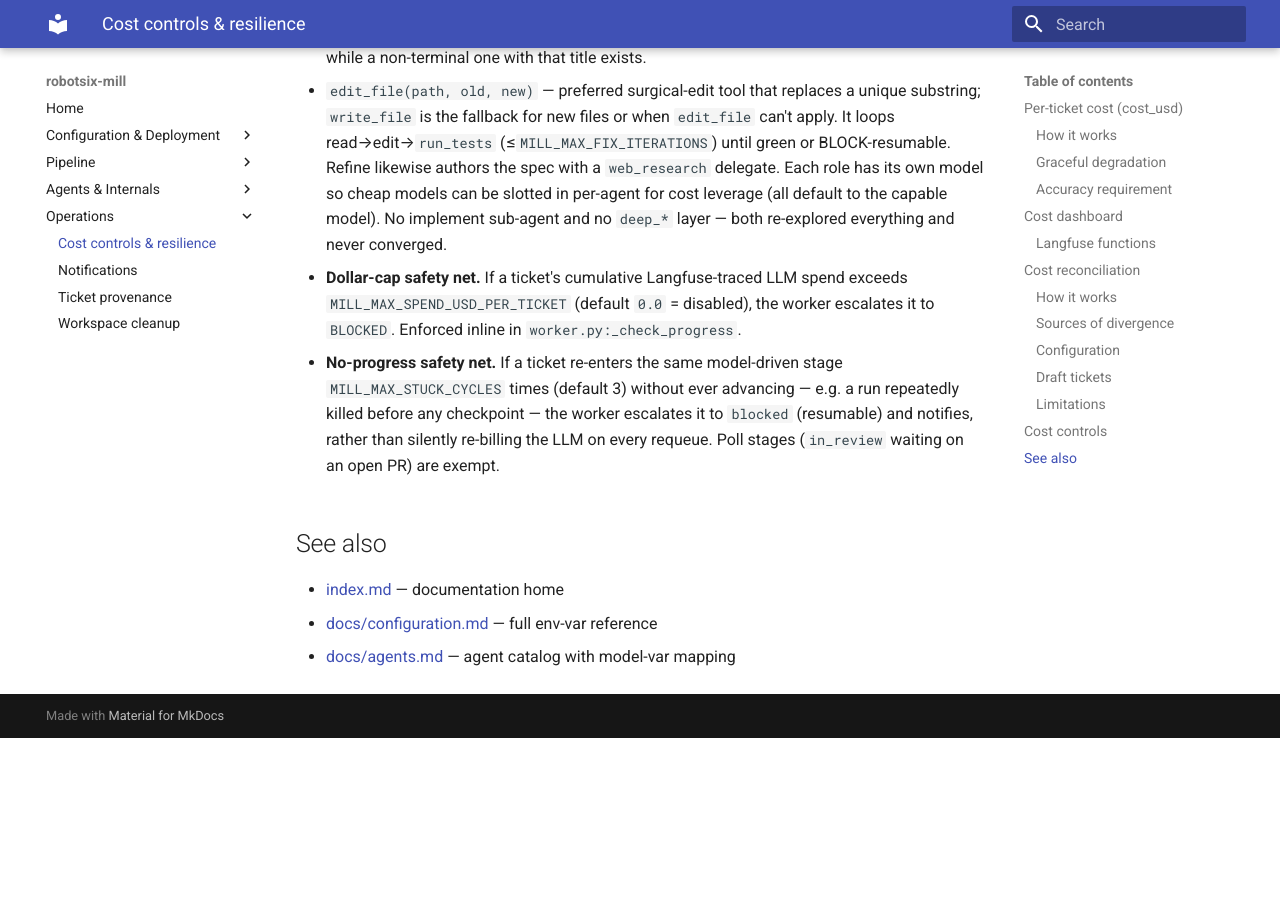
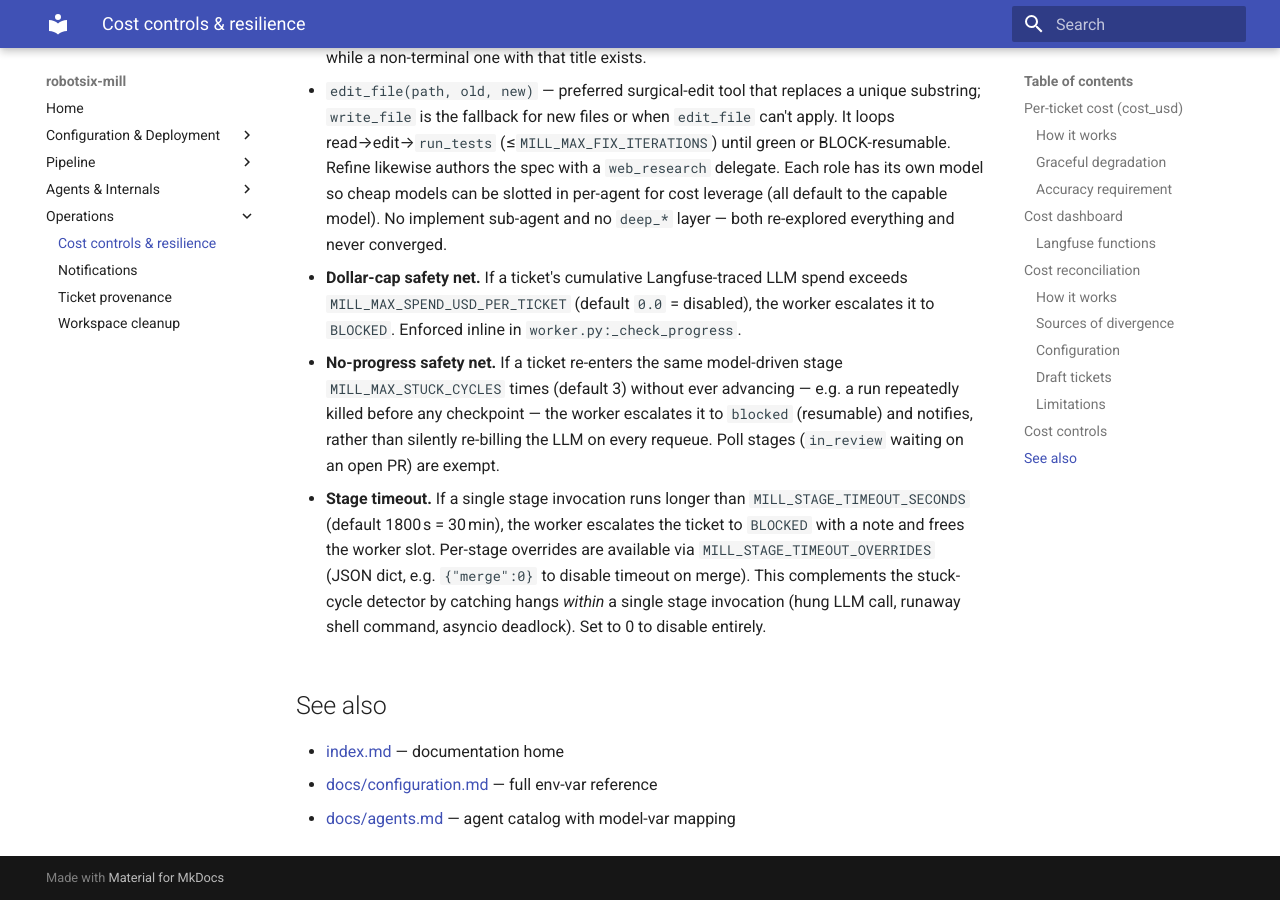
Before and after one commit to damien-robotsix/robotsix-mill, an MkDocs documentation site: the page built from docs/cost-and-resilience.md, in a window 1280 px wide and 900 px high, scrolled down 5327 px. Built offline with MkDocs 1.6.1 and Material for MkDocs 9.7.7, drawn with Linux system fonts in a browser that asks for light colours; before the commit the page ends 6065 px from its top, so only the background shows below that.

Commit message:
mill(docs): Add per-stage wall-clock timeout to prevent hung worker slots (20260525T225630Z-add-per-stage-wall-clock-timeout-to-prev-9f55)

```diff
--- a/docs/cost-and-resilience.md
+++ b/docs/cost-and-resilience.md
@@ -234,6 +234,16 @@ deduplication — the same day is never reported twice.
   than silently re-billing the LLM on every requeue. Poll stages
   (`in_review` waiting on an open PR) are exempt.
 
+- **Stage timeout.** If a single stage invocation runs longer than
+  `MILL_STAGE_TIMEOUT_SECONDS` (default 1800 s = 30 min), the worker
+  escalates the ticket to `BLOCKED` with a note and frees the worker
+  slot.  Per-stage overrides are available via
+  `MILL_STAGE_TIMEOUT_OVERRIDES` (JSON dict, e.g.
+  `{"merge":0}` to disable timeout on merge).  This complements the
+  stuck-cycle detector by catching hangs *within* a single stage
+  invocation (hung LLM call, runaway shell command, asyncio deadlock).
+  Set to 0 to disable entirely.
+
 ## See also
 
 - [index.md](index.md) — documentation home
```
Also changed, not shown: docs/blocked-ticket-recovery.md (+3 -3 lines), docs/config-audit.md (+2 -0 lines), docs/configuration.md (+2 -0 lines), docs/rfc-config-v2.md (+2 -0 lines), 1 other file.
